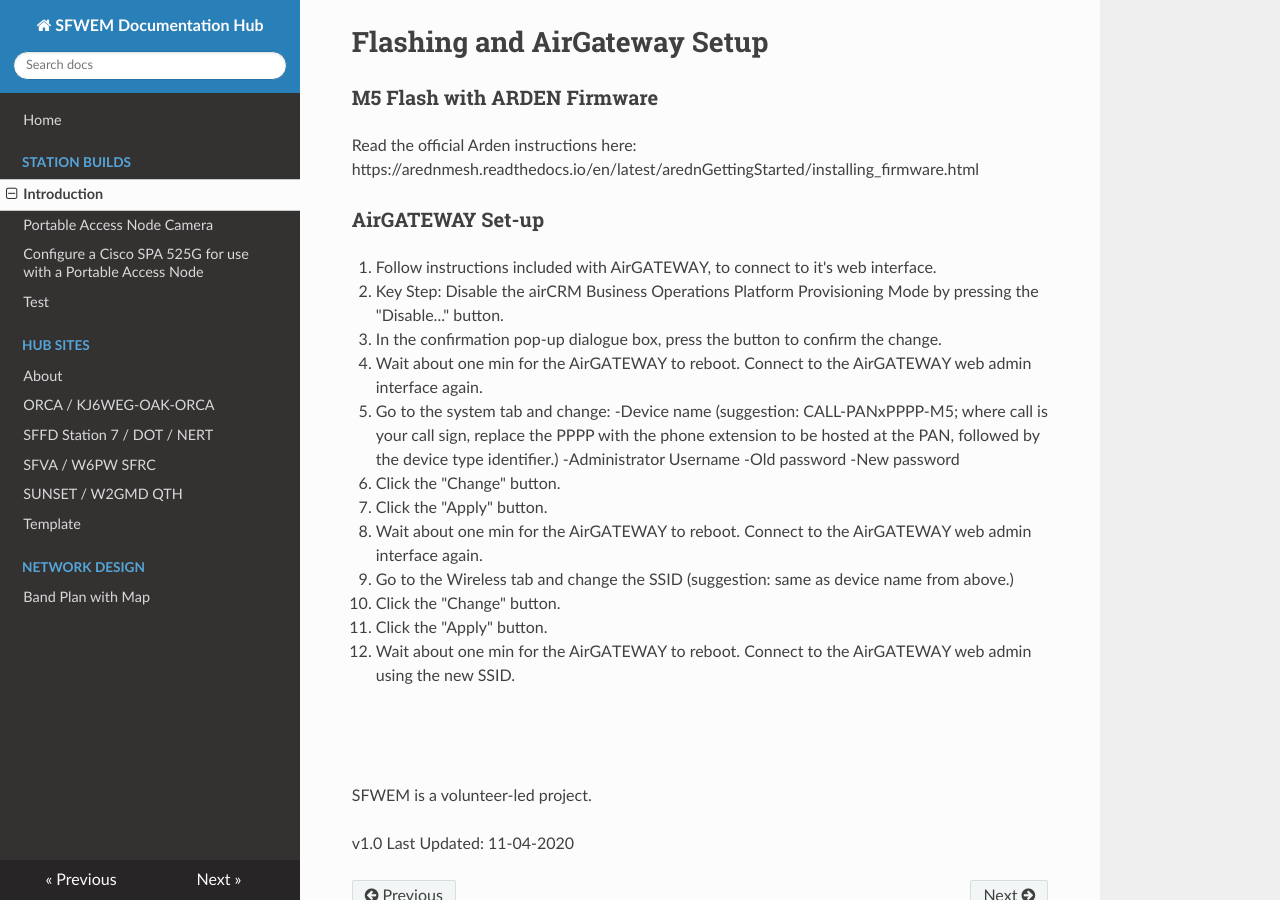
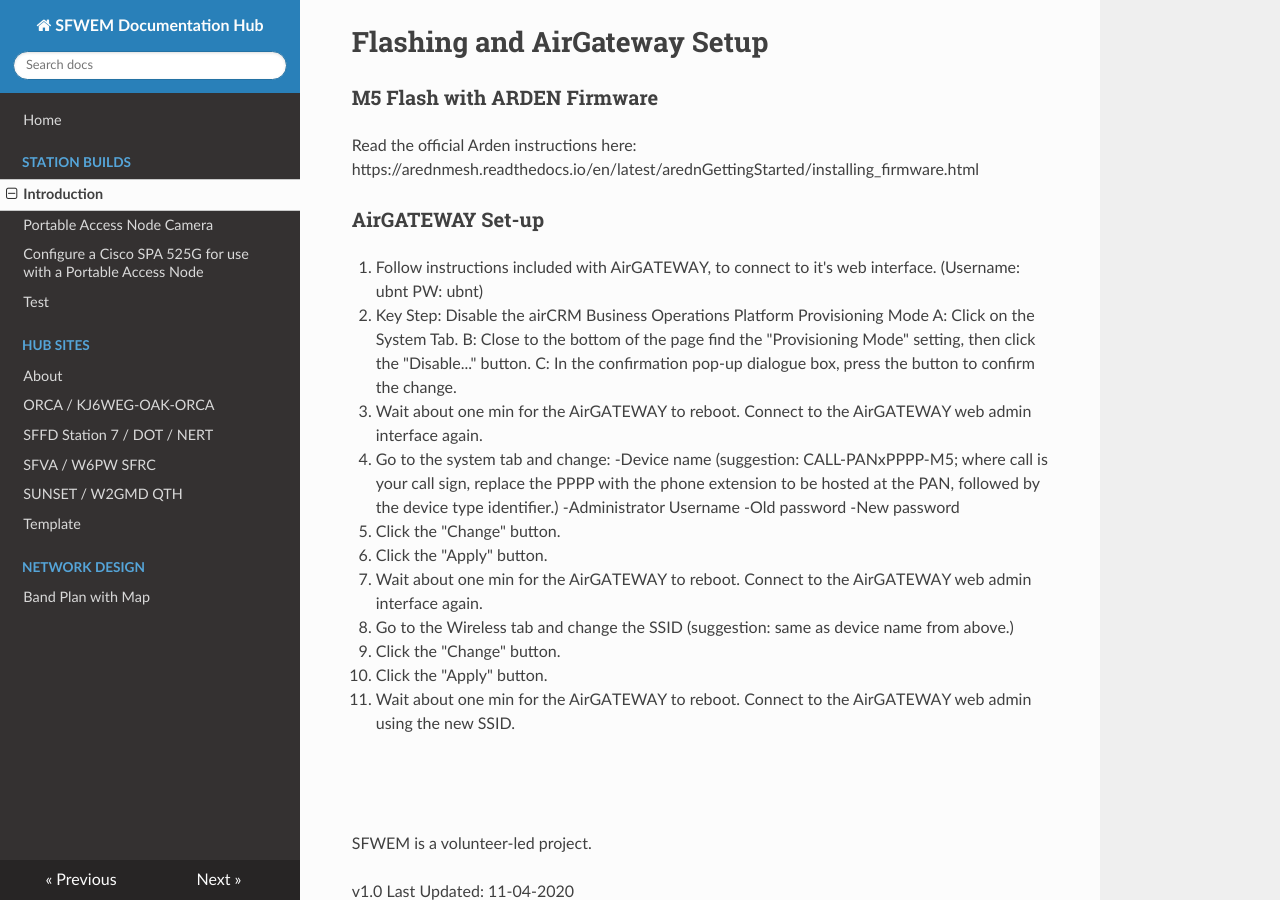
Before and after one commit to sfwem/SFWEM-Docs, an MkDocs documentation site: the page built from docs/Station_Builds/PAN_1.0.md, in a window 1280 px wide and 900 px high, scrolled down 2846 px. Built offline with MkDocs 1.6.1, drawn with Linux system fonts in a browser that asks for light colours; nearby versions of some CDN libraries.

Commit message:
Update PAN_1.0.md

```diff
--- a/docs/Station_Builds/PAN_1.0.md
+++ b/docs/Station_Builds/PAN_1.0.md
@@ -88,9 +88,11 @@
 
 ### AirGATEWAY Set-up
 
-1. Follow instructions included with AirGATEWAY, to connect to it's web interface.
-2. Key Step: Disable the airCRM Business Operations Platform Provisioning Mode by pressing the "Disable..." button.
-3. In the confirmation pop-up dialogue box, press the button to confirm the change.
+1. Follow instructions included with AirGATEWAY, to connect to it's web interface. (Username: ubnt PW: ubnt)
+2. Key Step: Disable the airCRM Business Operations Platform Provisioning Mode
+    A: Click on the System Tab.
+    B: Close to the bottom of the page find the "Provisioning Mode" setting, then click the "Disable..." button.
+    C: In the confirmation pop-up dialogue box, press the button to confirm the change.
 4. Wait about one min for the AirGATEWAY to reboot. Connect to the AirGATEWAY web admin interface again.
 5. Go to the system tab and change:
   -Device name (suggestion: CALL-PANxPPPP-M5; where call is your call sign, replace the PPPP with the phone extension to be hosted at the PAN, followed by the device type identifier.)
```
